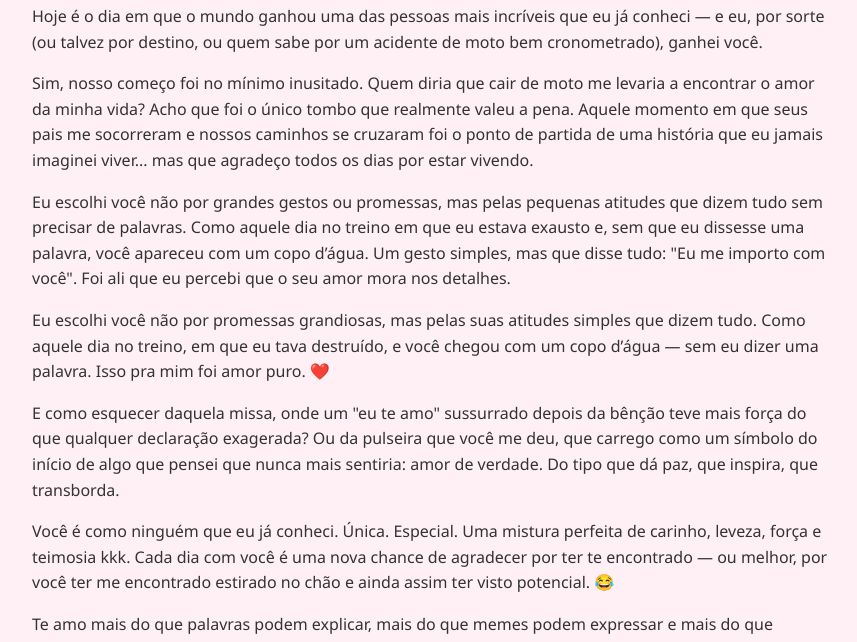
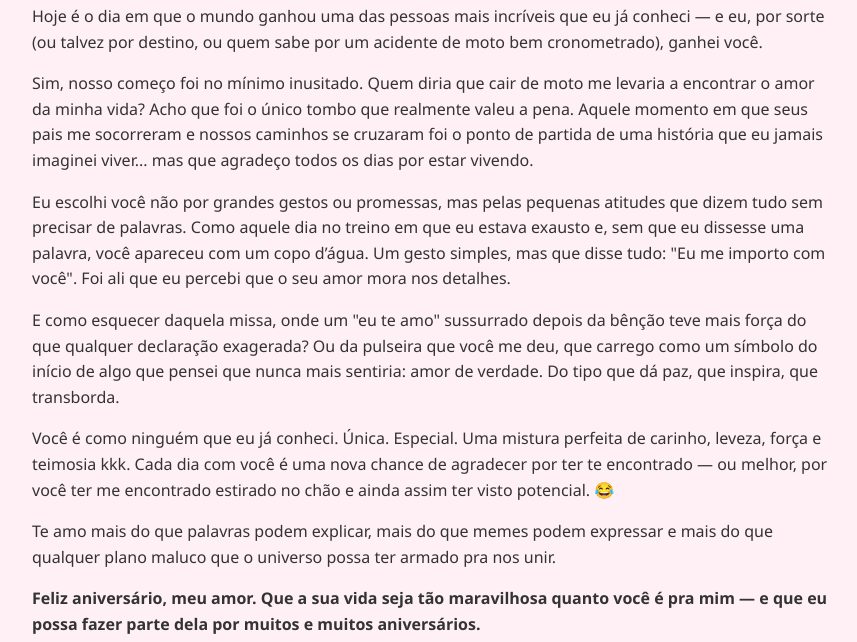
Before and after one commit to jeff-felip/mensagemAniversario, a plain HTML site: page index.html in a window 1280 px wide. Shown: the part 122-764 px from the top of the page, without its empty margins (208-1065 px from the left). Drawn offline with Linux system fonts and the light colour scheme.

Commit message:
Update index.html

```diff
--- a/index.html
+++ b/index.html
@@ -37,8 +37,6 @@
 
   <p>Eu escolhi você não por grandes gestos ou promessas, mas pelas pequenas atitudes que dizem tudo sem precisar de palavras. Como aquele dia no treino em que eu estava exausto e, sem que eu dissesse uma palavra, você apareceu com um copo d’água. Um gesto simples, mas que disse tudo: "Eu me importo com você". Foi ali que eu percebi que o seu amor mora nos detalhes.</p>
 
-  <p>Eu escolhi você não por promessas grandiosas, mas pelas suas atitudes simples que dizem tudo. Como aquele dia no treino, em que eu tava destruído, e você chegou com um copo d’água — sem eu dizer uma palavra. Isso pra mim foi amor puro. ❤️</p>
-
   <p>E como esquecer daquela missa, onde um "eu te amo" sussurrado depois da bênção teve mais força do que qualquer declaração exagerada? Ou da pulseira que você me deu, que carrego como um símbolo do início de algo que pensei que nunca mais sentiria: amor de verdade. Do tipo que dá paz, que inspira, que transborda.</p>
 
   <p>Você é como ninguém que eu já conheci. Única. Especial. Uma mistura perfeita de carinho, leveza, força e teimosia kkk. Cada dia com você é uma nova chance de agradecer por ter te encontrado — ou melhor, por você ter me encontrado estirado no chão e ainda assim ter visto potencial. 😂</p>
```
